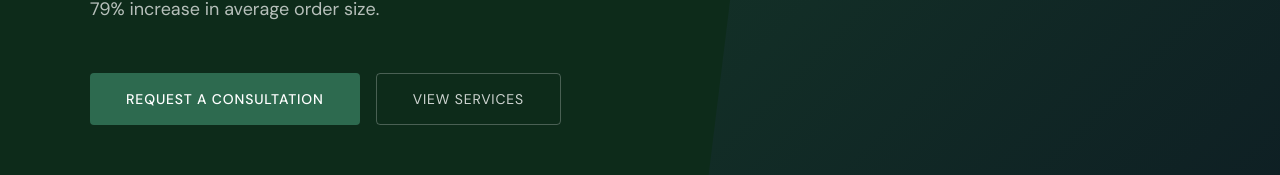
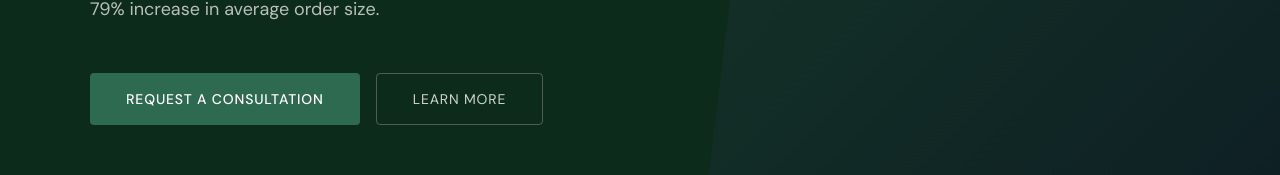
Before and after one commit to williamgblauvelt-spec/Barringer-Consulting, a React (Create React App) app: page / in a window 1280 px wide. Shown: the part 564-739 px from the top of the page. Built offline with nearby package versions, Linux system fonts and the light colour scheme.

Commit message:
Website agent: Changed the secondary hero button text on the homepage from 'View Services' to 'Learn More'.

```diff
--- a/src/App.js
+++ b/src/App.js
@@ -272,7 +272,7 @@ function HomePage({ setPage }) {
                                 Request a Consultation
                             </button>
                             <button onClick={() => navigate("services")} style={{ padding: "16px 36px", background: "transparent", color: "rgba(255,255,255,0.8)", border: "1px solid rgba(255,255,255,0.25)", borderRadius: 4, fontFamily: "'DM Sans', sans-serif", fontSize: 14, fontWeight: 400, letterSpacing: "0.06em", textTransform: "uppercase", cursor: "pointer" }}>
-                                View Services
+                                Learn More
                             </button>
                         </div>
                     </div>
```
